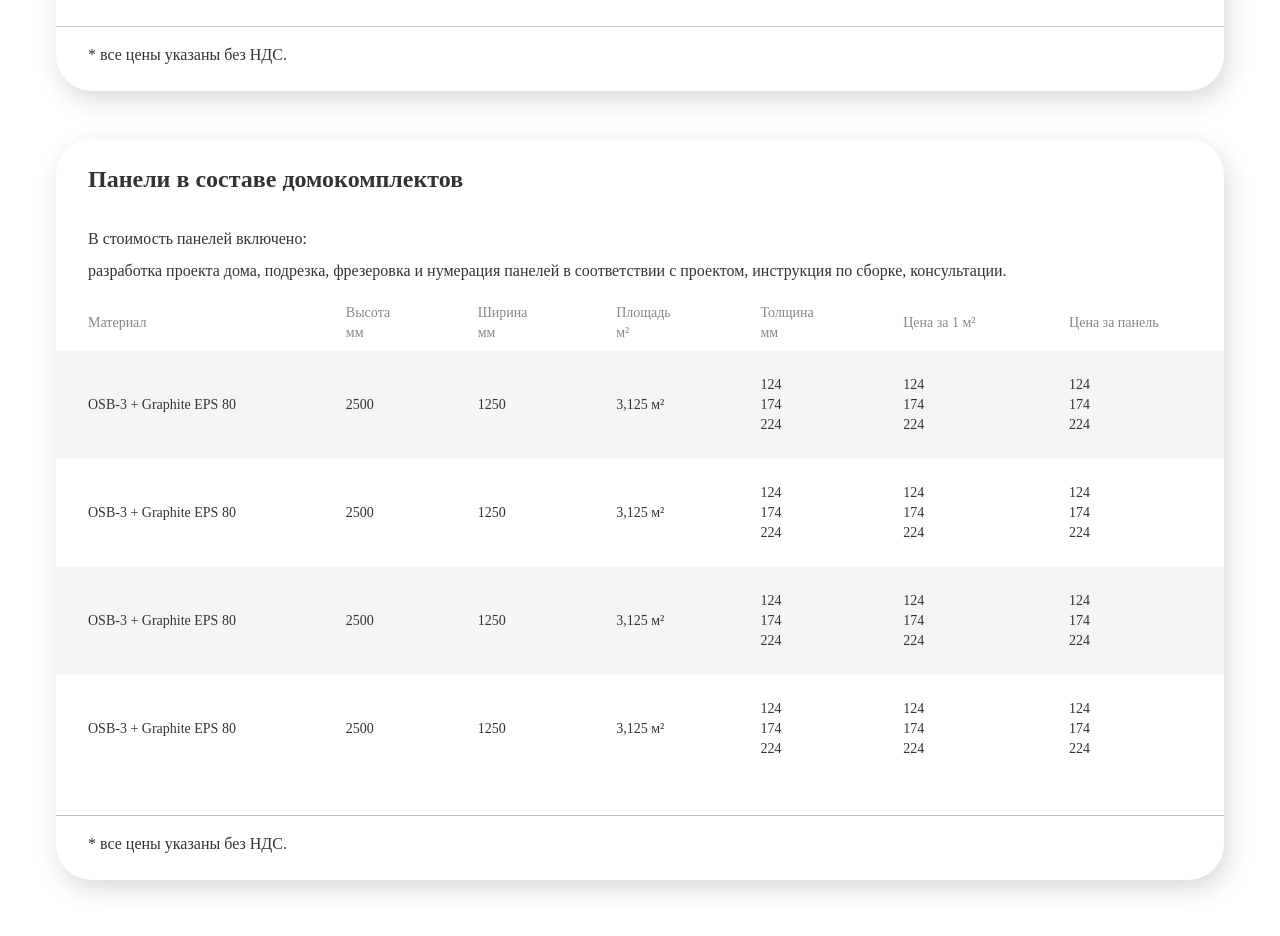
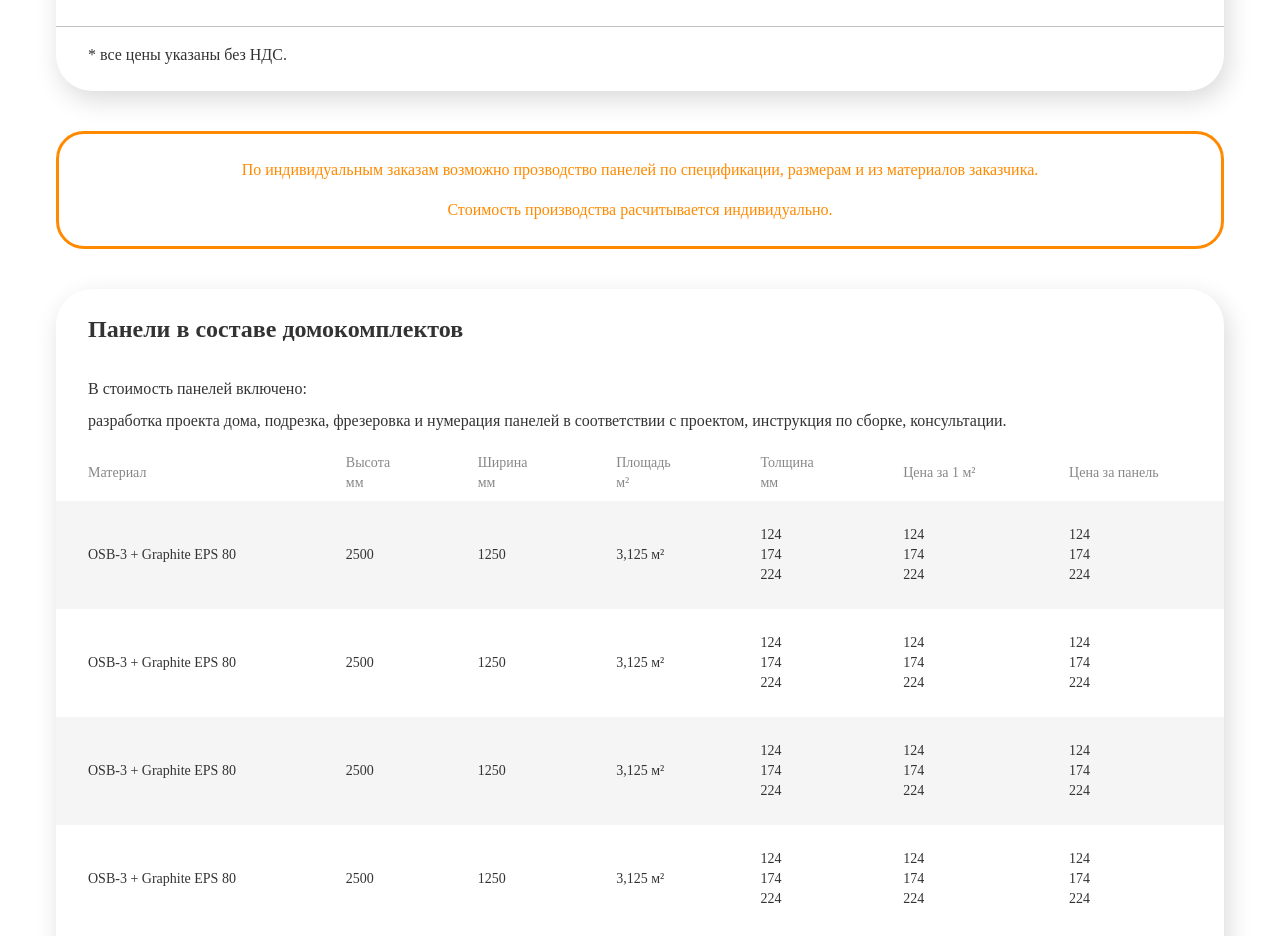
Before and after one commit to DizMaxWork/Sipex, a website: page products.html in a window 1280 px wide. Shown: the part 1140-2076 px from the top of the page. Drawn offline with nearby package versions, Linux system fonts and the light colour scheme; a web font is replaced by a local one.

Commit message:
Правки

```diff
--- a/products.html
+++ b/products.html
@@ -107,7 +107,7 @@
         </div>
     </header>
     <main>
-        <section>
+        <section class="pb-12">
             <div class="container mx-auto px-4">
                 <div class="pt-8">
                     <ul class="flex">
@@ -170,7 +170,7 @@
         </section>
         <section>
             <div class="container mx-auto px-4">
-                <div class="box-shadow mt-12 py-6">
+                <div class="box-shadow py-6">
                     <div class="px-8 md:text-base text-sm">
                         <h3 class="font-semibold lg:text-2xl md:text-xl md:pb-8 pb-4">
                             Панели в составе домокомплектов
@@ -288,7 +288,15 @@
                         </p>
                     </div>
                 </div>
-                <div class="box-shadow mt-12 py-6">
+                <div class="p-6 my-10" style="border: 3px solid #FF8A00; border-radius: 28px;">
+                    <p class="font-medium text-FF8 text-center pb-4 md:text-base text-sm">
+                        По индивидуальным заказам возможно прозводство панелей по спецификации, размерам и из материалов заказчика.
+                    </p>
+                    <p class="font-medium text-FF8 text-center md:text-base text-sm">
+                        Стоимость производства расчитывается индивидуально.
+                    </p>
+                </div>
+                <div class="box-shadow py-6">
                     <div class="px-8 md:text-base text-sm">
                         <h3 class="font-semibold lg:text-2xl md:text-xl md:pb-8 pb-4">
                             Панели в составе домокомплектов
```
Also changed, not shown: css/styles.css.
